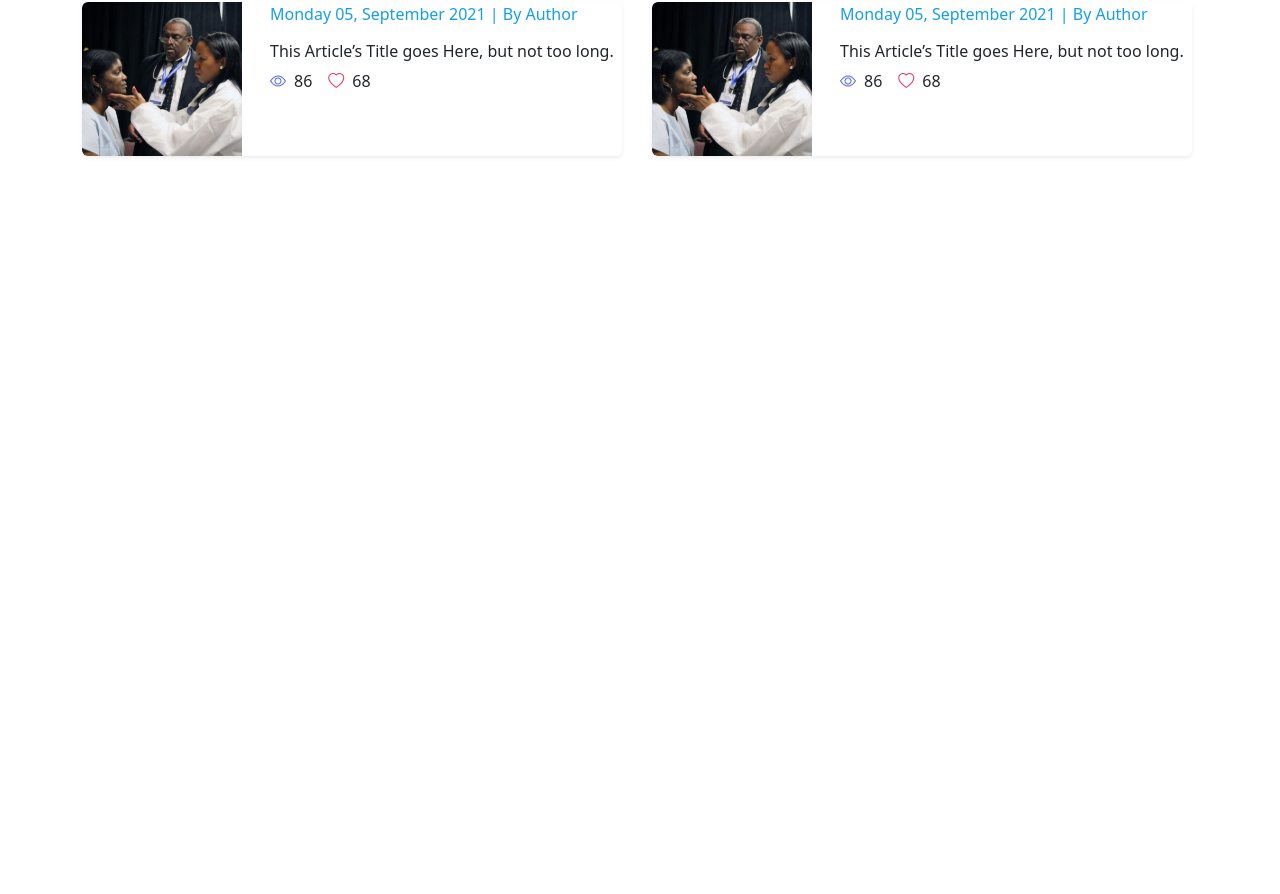
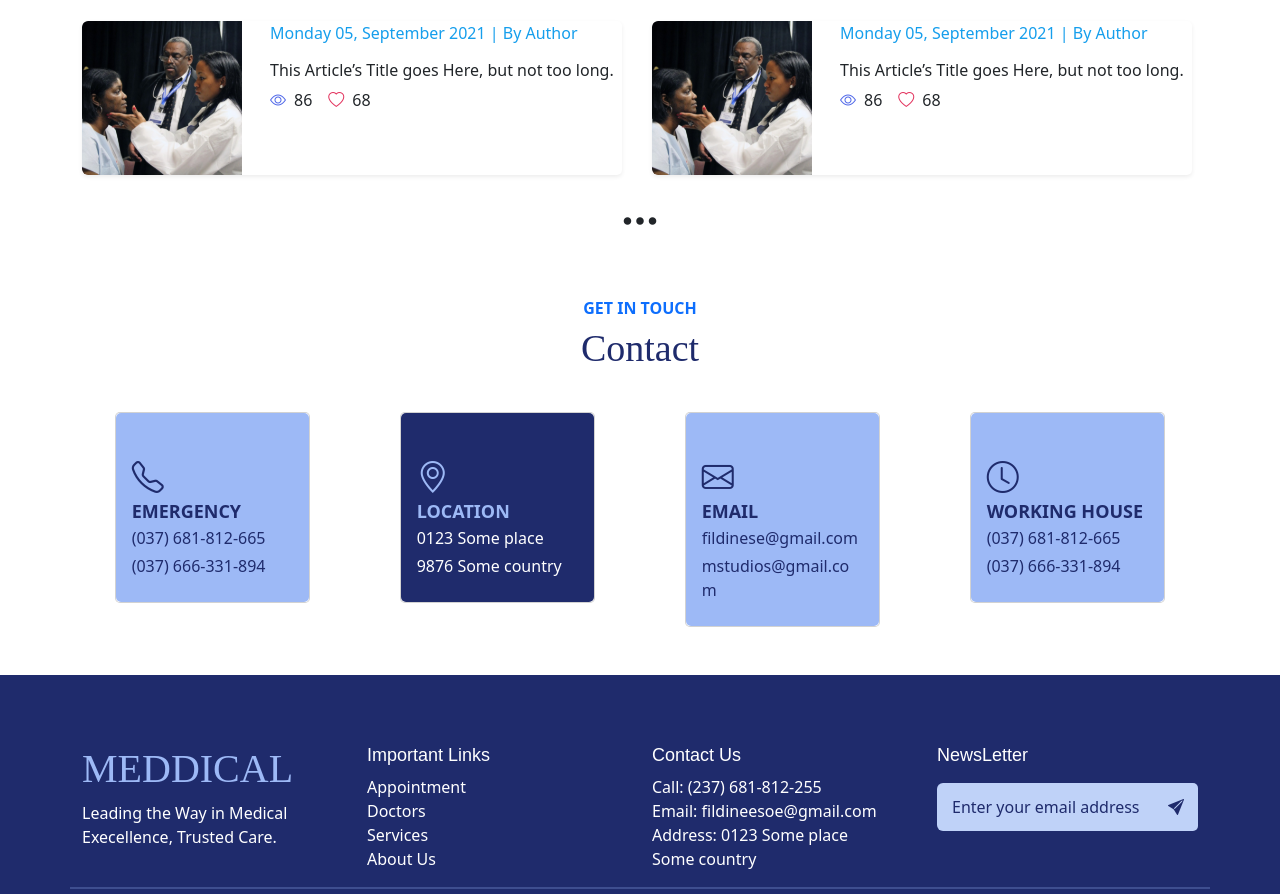
Before and after one commit to Dikahabila/nuxt_project, a Nuxt app: page / in a window 1280 px wide. Shown: the part 4362-5256 px from the top of the page. Before the commit the page ends 4534 px from the top, so only its background shows below. Built offline with nearby package versions, Linux system fonts and the light colour scheme.

Commit message:
Membuat card contact dan footer

```diff
--- /dev/null
+++ b/app/assets/css/contact.css
@@ -0,0 +1,51 @@
+.card-title-contact{
+    color: #1F2B6C;
+    font-size: 18px;
+}
+
+.card{
+    border-radius: 5px;
+}
+
+.contact-card-body{
+    background-color: #9DB9F6;
+    border-radius: 5px;
+}
+.contact-card-loc{
+    background-color: #1F2B6C;
+    border-radius: 5px;
+}
+.bi-geo-alt{
+    color: #9DB9F6;
+}
+
+.bi-clock,
+.bi-envelope,
+.bi-telephone{
+    color: #1F2B6C;
+}
+.contact-subtitle{
+    color: #1F2B6C;
+}
+.location-subtitle{
+    color:white
+}
+
+.card-title-location{
+    color: white;
+    font-size: 18px;
+}
+
+.location-title{
+    color: #9DB9F6;
+}
+
+.card-title{
+    font-size: 18px;
+    color: #1F2B6C;
+}
+
+.email-subtitle,
+.working-subtitle{
+    color: #1F2B6C;
+}
--- /dev/null
+++ b/app/assets/css/footer.css
@@ -0,0 +1,49 @@
+.footer{
+    background-color: #1F2B6C;
+    color: #ffffff;
+     padding: 70px 0 50px;
+
+}
+
+.list-unstyled a{
+    text-decoration: none;
+    color: #ffffff;
+}
+
+.footer-title{
+    font-size: 18px;
+    font-family: 'Work Sans', sans-serif;
+    font-weight: 500;
+}
+.footer-title-one{
+    color: #9DB9F6;
+    font-family: "Yesefa One", serif;
+}
+
+.bi-linkedin,
+.bi-facebook,
+.bi-instagram{
+    color: #9DB9F6;
+}
+.footer hr{
+
+    border: 1px solid #9DB9F6;
+}
+.footer-newsletter .form-control{
+    background-color: #BFD2F8;
+    border: none;
+    color: #1F2B6C;
+    padding: 12px 15px;
+
+}
+
+
+.footer-newsletter .form-control::placeholder{
+    color: #1F2B6C;
+}
+.footer-btn{
+    background-color: #BFD2F8;
+    color: #1F2B6C;
+    border: none;
+    border-radius: 5px;
+}
--- a/app/assets/css/ourdoctors.css
+++ b/app/assets/css/ourdoctors.css
@@ -1,4 +1,4 @@
-.card-body{
+.card-doc{
     background-color: #9DB9F6;
 }
 
--- a/app/components/BookAppoinment.vue
+++ b/app/components/BookAppoinment.vue
@@ -1,6 +1,6 @@
 <template>
-    <section class="appointment py-5">
-        <div class="container pt-5">
+    <section class="appointment py-5 mt-5">
+        <div class="container">
             <div class="row align-items-center">
                 <div class="col-lg-6">
                     <h2 class="book">Book an Appointment</h2>
--- /dev/null
+++ b/app/components/Contact.vue
@@ -0,0 +1,62 @@
+<template>
+     <div class="row text-center pt-5">
+    <h6 class="text-primary fw-bold">GET IN TOUCH</h6>
+            <h1 class="title">Contact</h1>
+  </div>
+  <div class="container">
+  <div class="row g-4 mt-2">
+    <div class="col-lg-3">
+        <div class="card w-75 mx-auto">
+  <div class="card-body contact-card-body">
+    <div class="pt-4">
+      <i class="bi bi-telephone fs-2"></i>
+    </div>
+    <h5 class="card-title-contact fw-bold">EMERGENCY</h5>
+    <p class="card-subtitle mb-2 contact-subtitle">(037) 681-812-665</p>
+    <p class="card-subtitle mb-2 contact-subtitle">(037) 666-331-894</p>
+  </div>
+</div>
+    </div>
+   <div class="col-lg-3">
+        <div class="card w-75 mx-auto">
+  <div class="card-body contact-card-loc">
+    <div class="pt-4">
+      <i class="bi bi-geo-alt fs-2"></i>
+    </div>
+    <h5 class="card-title-location fw-bold location-title">LOCATION</h5>
+    <p class="card-subtitle mb-2 location-subtitle">0123 Some place</p>
+    <p class="card-subtitle mb-2 location-subtitle">9876 Some country</p>
+  </div>
+</div>
+    </div>
+    <div class="col-lg-3">
+        <div class="card w-75 mx-auto">
+  <div class="card-body contact-card-body">
+    <div class="pt-4">
+      <i class="bi bi-envelope fs-2"></i>
+    </div>
+    <h5 class="card-title fw-bold">EMAIL</h5>
+    <p class="card-subtitle mb-2 email-subtitle">fildinese@gmail.com</p>
+    <p class="card-subtitle mb-2 email-subtitle">mstudios@gmail.com</p>
+  </div>
+</div>
+    </div>
+   <div class="col-lg-3">
+        <div class="card w-75 mx-auto">
+  <div class="card-body contact-card-body">
+    <div class="pt-4">
+     <i class="bi bi-clock fs-2"></i>
+    </div>
+    <h5 class="card-title fw-bold">WORKING HOUSE</h5>
+    <p class="card-subtitle mb-2 working-subtitle">(037) 681-812-665</p>
+    <p class="card-subtitle mb-2 working-subtitle">(037) 666-331-894</p>
+  </div>
+</div>
+    </div>
+    </div>
+  </div>
+</template>
+<script setup>
+
+import '~/assets/css/contact.css'
+</script>
--- /dev/null
+++ b/app/components/Footer.vue
@@ -0,0 +1,61 @@
+<template>
+    <footer class="footer mt-5">
+  <div class="container">
+    <div class="row align-items-start">
+ <div class="col-lg-3">
+    <h1 class="footer-title-one">MEDDICAL</h1>
+    <p>Leading the Way in Medical
+Execellence, Trusted Care.</p>
+
+   </div>
+   <div class="col-lg-3">
+  <h5 class="footer-title">Important Links</h5>
+
+  <ul class="list-unstyled">
+    <li><a href="#">Appointment</a></li>
+    <li><a href="#">Doctors</a></li>
+    <li><a href="#">Services</a></li>
+    <li><a href="#">About Us</a></li>
+  </ul>
+</div>
+   <div class="col-lg-3">
+  <h5 class="footer-title">Contact Us</h5>
+
+  <ul class="list-unstyled">
+    <li><a href="#">Call: (237) 681-812-255</a></li>
+    <li><a href="#">Email: fildineesoe@gmail.com</a></li>
+    <li><a href="#">Address: 0123 Some place</a></li>
+    <li><a href="#">Some country</a></li>
+  </ul>
+</div>
+   <div class="col-lg-3">
+     <h5 class="footer-title">NewsLetter</h5>
+  <div class="input-group pt-2 footer-newsletter">
+    <input type="email" class="form-control" placeholder="Enter your email address">
+    <button class="footer-btn">
+        <i class="bi bi-send-fill px-2"></i>
+    </button>
+</div>
+</div>
+<hr>
+<div class="row align-items-center">
+
+    <div class="col-lg-6">
+        © 2021 Hospital’s name All Rights Reserved by PNTEC-LTD
+    </div>
+
+    <div class="col-lg-6 text-end d-flex justify-content-end gap-3">
+         <i class="bi bi-linkedin fs-6"></i>
+      <i class="bi bi-facebook fs-6"></i>
+      <i class="bi bi-instagram fs-6"></i>
+    </div>
+
+</div>
+  </div>
+  </div>
+</footer>
+</template>
+<script setup>
+
+import '~/assets/css/footer.css'
+</script>
--- a/app/components/News.vue
+++ b/app/components/News.vue
@@ -109,7 +109,9 @@
 </div>
     </div>
   </div>
-
+<div class="dots text-center">
+<i class="bi bi-three-dots fs-1"></i>
+</div>
   </template>
  <script setup>
 import '~/assets/css/news.css'
--- a/app/components/OurDoctors.vue
+++ b/app/components/OurDoctors.vue
@@ -9,7 +9,7 @@
     <div class="col-4">
   <div class="card" style="width: 18rem;">
   <img src="~/assets/svg/Rectangle 20 (2).svg" class="card-img-top" alt="...">
-  <div class="card-body text-center">
+  <div class="card-doc text-center">
     <p class="card-title">Doctor's name</p>
     <h6 class="card-text fw-bold">NEUROLOGY</h6>
      <div class=" icons d-flex justify-content-center gap-3 pb-3">
@@ -27,7 +27,7 @@
    <div class="col-4">
   <div class="card" style="width: 18rem;">
   <img src="~/assets/svg/Rectangle 20 (1).svg" class="card-img-top" alt="...">
-   <div class="card-body text-center">
+   <div class="card-doc text-center">
     <p class="card-title">Doctor's name</p>
     <h6 class="card-text fw-bold">NEUROLOGY</h6>
      <div class="icons d-flex justify-content-center gap-3 pb-3">
@@ -44,7 +44,7 @@
  <div class="col-4">
   <div class="card" style="width: 18rem;">
   <img src="~/assets/svg/Rectangle 20 (4).svg" class="card-img-top" alt="...">
-  <div class="card-body text-center">
+  <div class="card-doc text-center">
     <p class="card-title">Doctor's name</p>
     <h6 class="card-text fw-bold">NEUROLOGY</h6>
      <div class="icons d-flex justify-content-center gap-3 pb-3">
--- a/app/pages/index.vue
+++ b/app/pages/index.vue
@@ -7,4 +7,6 @@
 <BookAppoinment />
 <OurDoctors />
 <News />
+<Contact />
+<Footer />
 </template>
```
